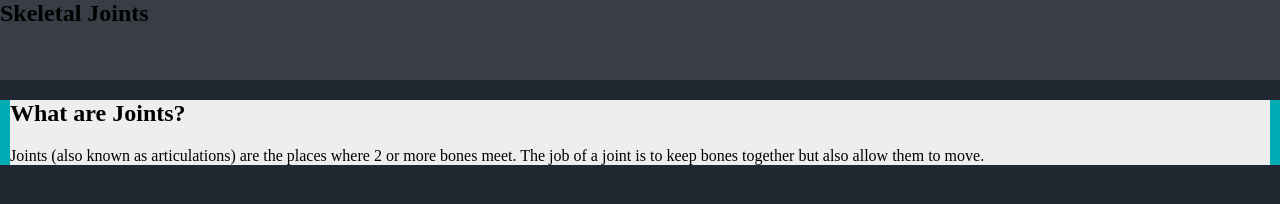
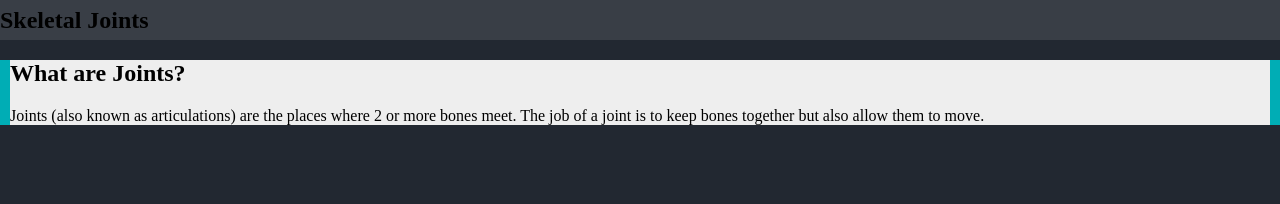
Before and after one commit to GarrettYWebutuck/Skeletal_Joints_Proj, a plain HTML site: page index.html in a window 1280 px wide. Drawn offline with Linux system fonts and the light colour scheme.

Commit message:
navbar styling

```diff
--- a/style.css
+++ b/style.css
@@ -13,13 +13,13 @@ nav
 {
     background-color: #393E46;
     top: 0;
-    height: 10vh;
 }
 
 nav h1
 {
     margin-top: 0;
     margin-bottom: 0;
+    line-height: 5vh;
 }
 
 main
```
